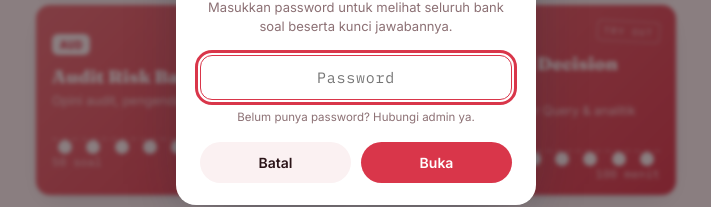
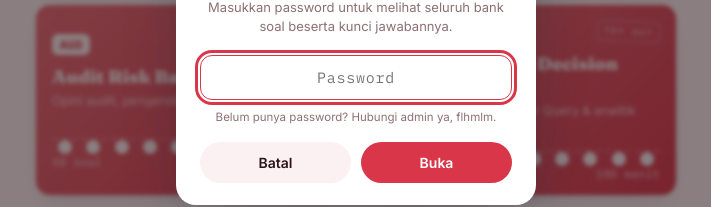
Before and after one commit to payurfckndebt/Alkaada, a React (Vite) app: page / in a window 1280 px wide. Both pictures are taken after a click on the button 640 px from the left and 970 px from the top of the page. Shown: the part 703-910 px from the top of the page, without its empty margins (284-995 px from the left). Built offline with nearby package versions, Linux system fonts and the light colour scheme.

Commit message:
Update PasswordDialog.jsx

```diff
--- a/src/components/PasswordDialog.jsx
+++ b/src/components/PasswordDialog.jsx
@@ -48,7 +48,7 @@ export default function PasswordDialog({ open, onSuccess, onCancel }) {
           autoFocus
         />
         {error && <p className="pwd-error">Password salah, coba lagi.</p>}
-        <p className="pwd-hint">Belum punya password? Hubungi admin ya.</p>
+        <p className="pwd-hint">Belum punya password? Hubungi admin ya, flhmlm.</p>
         <div className="pwd-actions">
           <button type="button" className="pwd-btn pwd-btn--ghost" onClick={handleCancel}>Batal</button>
           <button type="submit" className="pwd-btn pwd-btn--primary">Buka</button>
```
